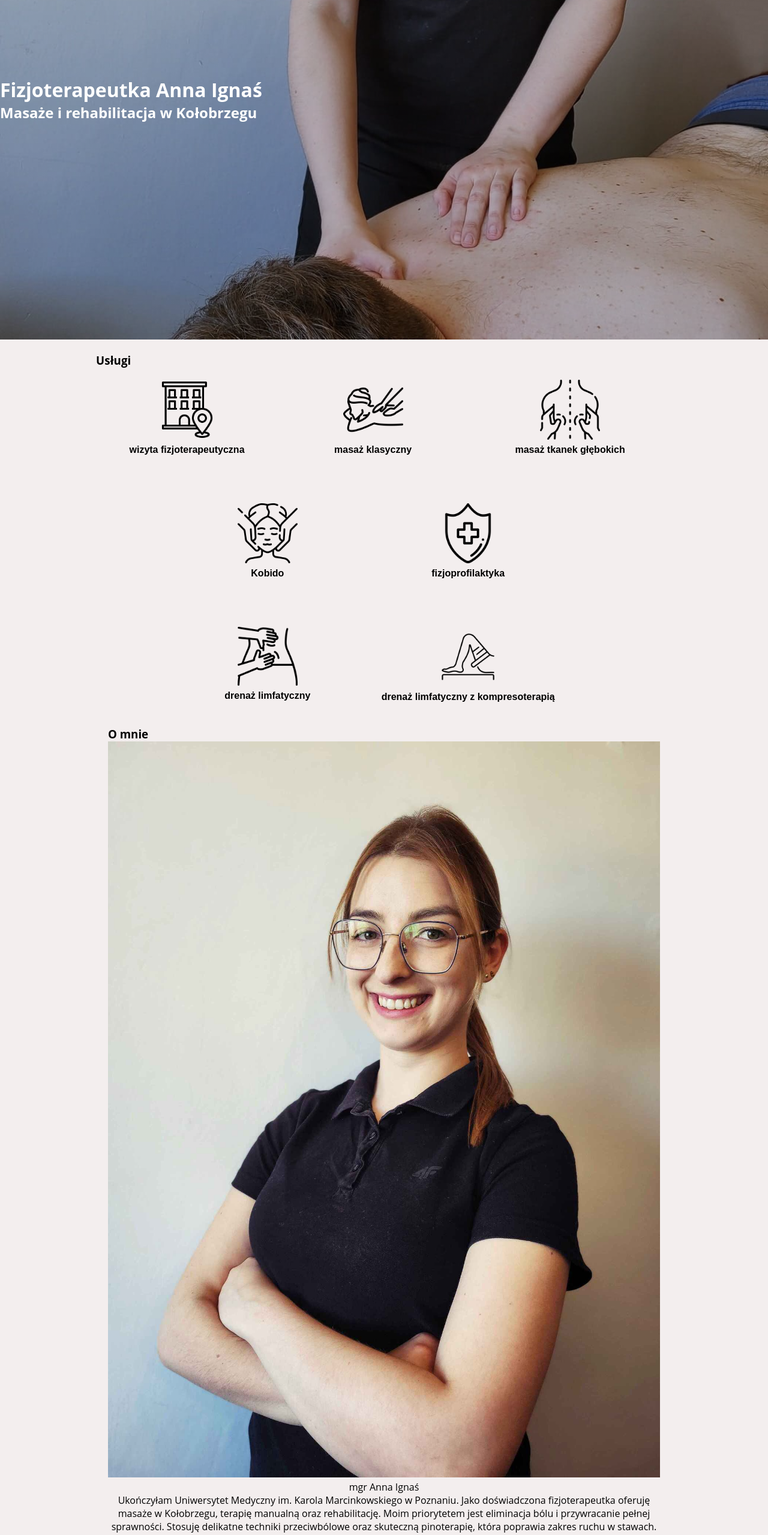
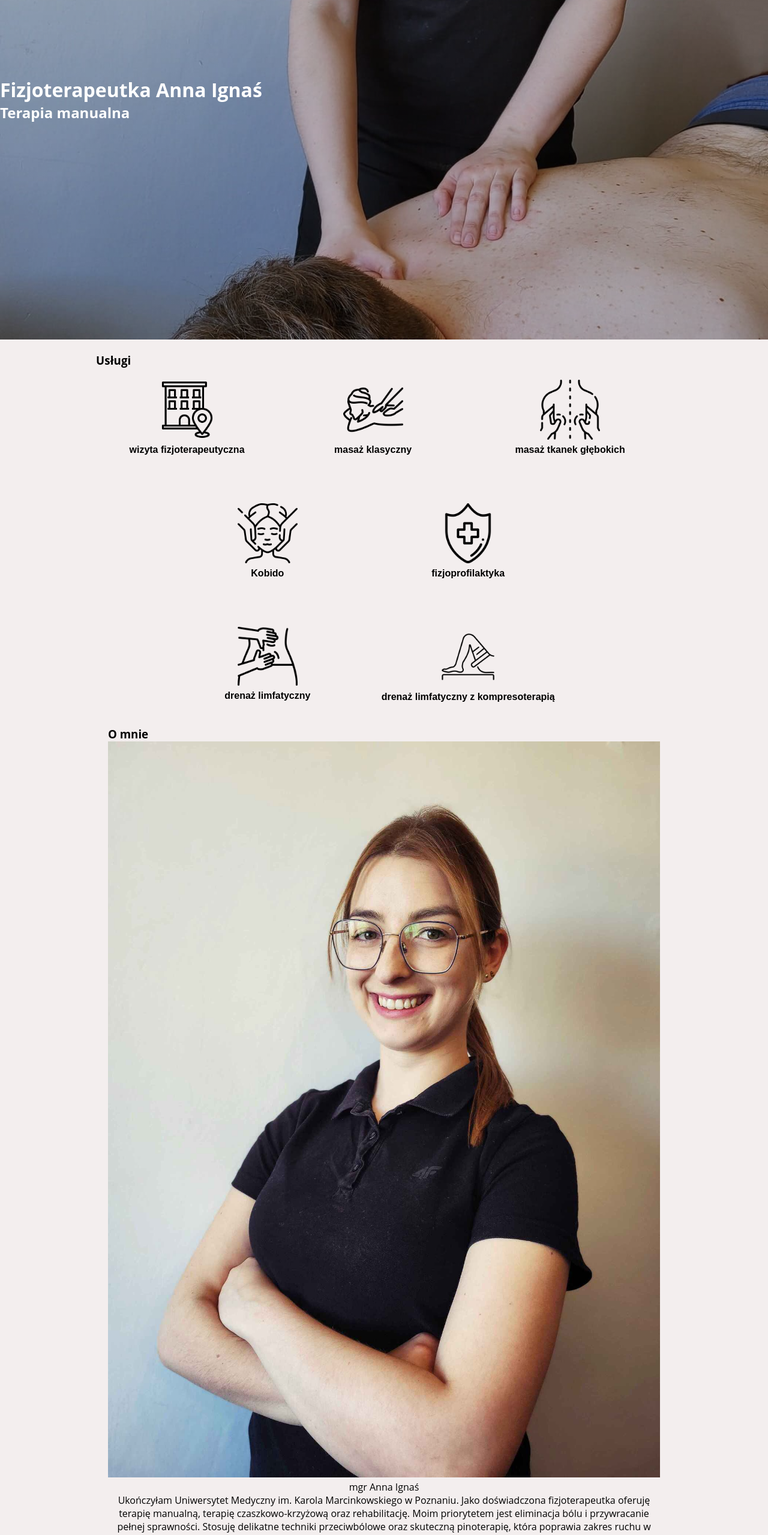
Before and after one commit to Krzykarc/ania, a Nuxt app: page /o-mnie in a window 1280 px wide. Shown: the part 234-2793 px from the top of the page at 60% size. Built offline with nearby package versions, Linux system fonts and the light colour scheme.

Commit message:
feat: fit seo to user requirement

```diff
--- a/app.vue
+++ b/app.vue
@@ -26,10 +26,10 @@ import ServicesPage from "@/pages/uslugi/index.vue";
 import AboutMePage from "@/pages/o-mnie/index.vue";
 
 useHead({
-  title: 'Kołobrzeg – Rehabilitacja, Fizjoterapia, Masaże – Anna Ignaś',
+  title: 'Kołobrzeg – Rehabilitacja, Fizjoterapia, Terapia Manualna – Anna Ignaś',
   meta: [
-    { name: 'description', content: 'Profesjonalny masaż, rehabilitacja i fizjoterapia w Kołobrzegu. Masaże klasyczne, terapia manualna, masaże lecznicze. Umów się na wizytę!' },
-    { name: 'keywords', content: 'masaż Kołobrzeg, masaże Kołobrzeg, masaż relaksacyjny Kołobrzeg, rehabilitacja Kołobrzeg, fizjoterapia Kołobrzeg, terapia manualna Kołobrzeg' }
+    { name: 'description', content: 'Rehabilitacja i fizjoterapia w Kołobrzegu. Masaże klasyczne, terapia manualna, terapia czaszkowo-krzyżowa. Umów się na wizytę!' },
+    { name: 'keywords', content: 'rehabilitacja Kołobrzeg, fizjoterapia Kołobrzeg, terapia manualna Kołobrzeg, terapia przeciwobrzękowa, terapia czaszkowo-krzyżowa' }
   ]
 })
 </script>
--- a/pages/o-mnie/index.vue
+++ b/pages/o-mnie/index.vue
@@ -8,7 +8,13 @@
           <figcaption :class="[style.paragraph, style.center]">mgr Anna Ignaś</figcaption>
         </figure>
         <article :class="style.paragraph">
-          <p :class="style.center">Ukończyłam Uniwersytet Medyczny im. Karola Marcinkowskiego w Poznaniu. Jako doświadczona fizjoterapeutka oferuję masaże w Kołobrzegu, terapię manualną oraz rehabilitację. Moim priorytetem jest eliminacja bólu i przywracanie pełnej sprawności. Stosuję delikatne techniki przeciwbólowe oraz skuteczną pinoterapię, która poprawia zakres ruchu w stawach. Każdą terapię uzupełniam indywidualnie dobranymi ćwiczeniami, aby utrwalić efekty masażu i rehabilitacji. Jeśli interesuje Cię profesjonalna fizjoterapia lub masaże w Kołobrzegu, zapraszam do kontaktu.</p>
+          <p :class="style.center">
+            Ukończyłam Uniwersytet Medyczny im. Karola Marcinkowskiego w Poznaniu.
+            Jako doświadczona fizjoterapeutka oferuję terapię manualną, terapię czaszkowo-krzyżową oraz rehabilitację.
+            Moim priorytetem jest eliminacja bólu i przywracanie pełnej sprawności.
+            Stosuję delikatne techniki przeciwbólowe oraz skuteczną pinoterapię, która poprawia zakres ruchu w stawach.
+            Każdą terapię uzupełniam indywidualnie dobranymi ćwiczeniami, aby utrwalić efekty masażu i rehabilitacji.
+            Jeśli interesuje Cię profesjonalna fizjoterapia, terapia manualna, terapia czaszkowo-krzyżowa lub terapia przeciwobrzękowa w Kołobrzegu, zapraszam do kontaktu.</p>
           <br />
           <h4 :class="style.h4">Kursy</h4>
           <AppSlider :slides="courses" :class="style.courseList">
--- a/pages/start/index.vue
+++ b/pages/start/index.vue
@@ -3,7 +3,7 @@
     <h1 :class="[style.h1, style.leftToCenter, style.lightFont]">
       Fizjoterapeutka Anna Ignaś
     </h1>
-    <h2 :class="[style.h2, style.rightToCenter, style.lightFont]">Masaże i rehabilitacja w Kołobrzegu</h2>
+    <h2 :class="[style.h2, style.rightToCenter, style.lightFont]">Terapia manualna</h2>
   </div>
 </template>
 
```
